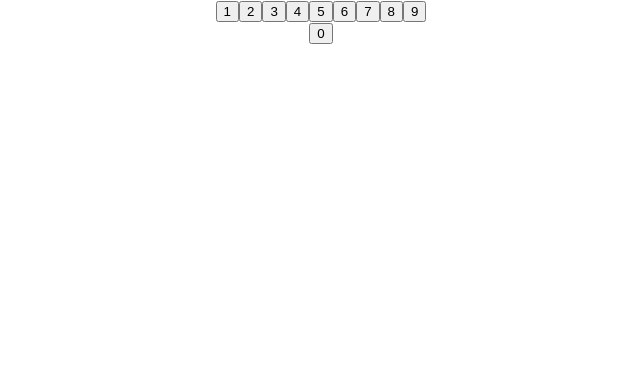
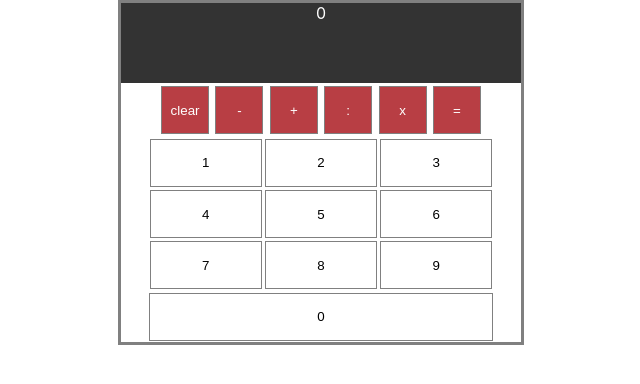
Before and after one commit to CatalinaSorina/Calculator-with-React, a React (Create React App) app in the folder calculator/: page / in a window 1280 px wide. Shown: the top 384 px of the page, without its empty margins (319-959 px from the left). Built offline with nearby package versions, Linux system fonts and the light colour scheme.

Commit message:
update components

```diff
--- a/calculator/src/components/ActionButton/ActionButton.css
+++ b/calculator/src/components/ActionButton/ActionButton.css
@@ -0,0 +1,12 @@
+.action-buttons {
+    width:25rem;
+}
+
+.action-button {
+    width:3rem;
+    height:3rem;
+    margin: 0.2rem;
+    color:white;
+    background-color:rgb(184, 62, 68);
+    border:0.1rem solid grey;
+}
--- a/calculator/src/components/ActionButton/ActionButton.js
+++ b/calculator/src/components/ActionButton/ActionButton.js
@@ -1,8 +1,10 @@
 import React from 'react'
 import './ActionButton.css';
 
-const ActionButton = () => {
-
+const ActionButton = props => {
+    return (
+        <button className={props.actionStyle} onClick={props.action}> {props.actionValue}</button>
+    )
 }
 
 export default ActionButton;
--- a/calculator/src/components/ActionButton/Actions.js
+++ b/calculator/src/components/ActionButton/Actions.js
@@ -1,7 +1,28 @@
 import React from 'react';
 
+import ActionButton from './ActionButton';
+
 const Actions = () => {
+	const actionClick = (val) => {
+		console.log(val);
+	};
 
-}
+	const actionValues = [ 'clear', '-', '+', ':', 'x', '=' ];
+
+	return (
+		<div className="action-buttons">
+			{actionValues.map((value) => {
+				return (
+					<ActionButton
+						key={value}
+						actionStyle="action-button"
+						action={(value) => actionClick(value)}
+						actionValue={value}
+					/>
+				);
+			})}
+		</div>
+	);
+};
 
 export default Actions;
--- /dev/null
+++ b/calculator/src/components/Calculator/Calculator.css
@@ -0,0 +1,8 @@
+.calculator {
+    display: flex;
+    align-items: center;
+    flex-direction: column;
+    margin:auto;
+    width:25rem;
+    border:0.2rem solid gray;
+}
--- a/calculator/src/components/Calculator/Calculator.js
+++ b/calculator/src/components/Calculator/Calculator.js
@@ -1,4 +1,6 @@
 import React from 'react'
+
+import './Calculator.css';
 
 import DisplayResult from '../DisplayResult/DisplayResult';
 import Numbers from '../NumberButton/Numbers';
@@ -6,9 +8,9 @@ import Actions from '../ActionButton/Actions';
 
 const Calculator = props => {
     return (
-        <div>
-            {/*<DisplayResult /> */}
-            {/*<Actions /> */}
+        <div className='calculator'>
+            <DisplayResult />
+            <Actions />
             <Numbers />
         </div>
     )
--- a/calculator/src/components/DisplayResult/DisplayResult.css
+++ b/calculator/src/components/DisplayResult/DisplayResult.css
@@ -0,0 +1,6 @@
+.display {
+    width:25rem;
+    height: 5rem;
+    background-color: rgba(0,0,0,0.8);
+    color:white;
+}
--- a/calculator/src/components/DisplayResult/DisplayResult.js
+++ b/calculator/src/components/DisplayResult/DisplayResult.js
@@ -1,8 +1,11 @@
 import React from 'react'
+
 import './DisplayResult.css';
 
 const DisplayResult = () => {
-
+    return (
+        <div className='display'>0</div>
+    )
 }
 
 export default DisplayResult;
--- a/calculator/src/components/NumberButton/NumberButton.css
+++ b/calculator/src/components/NumberButton/NumberButton.css
@@ -0,0 +1,19 @@
+.numbers {
+    width:25rem;
+}
+
+.simple-button {
+    width:7rem;
+    height:3rem;
+    margin:0.1rem;
+    background-color: white;
+    border:0.1rem solid grey;
+}
+
+.last-button {
+    width:21.5rem;
+    height:3rem;
+    margin:0.1rem;
+    background-color: white;
+    border:0.1rem solid grey;
+}
--- a/calculator/src/components/NumberButton/NumberButton.js
+++ b/calculator/src/components/NumberButton/NumberButton.js
@@ -2,9 +2,7 @@ import React from 'react';
 
 const NumberButton = (props) => {
 	return (
-		<button className={props.numberStyle} onClick={props.numberAction}>
-			{props.number}
-		</button>
+		<button className={props.numberStyle} onClick={props.numberAction}> {props.number}</button>
 	);
 };
 
--- a/calculator/src/components/NumberButton/Numbers.js
+++ b/calculator/src/components/NumberButton/Numbers.js
@@ -11,7 +11,7 @@ const Numbers = () => {
 	const numbers = [ 1, 2, 3, 4, 5, 6, 7, 8, 9 ];
 
 	return (
-		<div>
+		<div className='numbers'>
 			<div>
 				{numbers.map((nr) => {
 					return (
```
